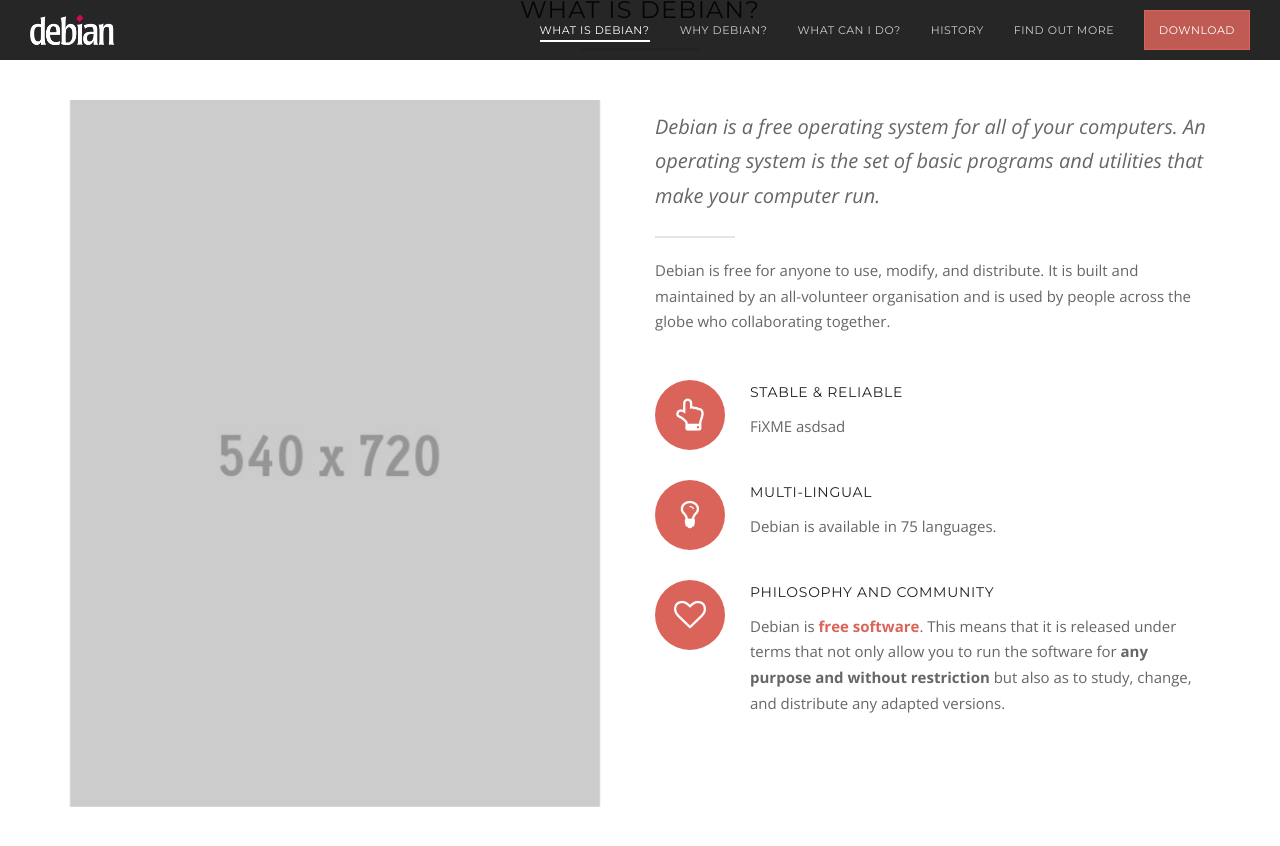
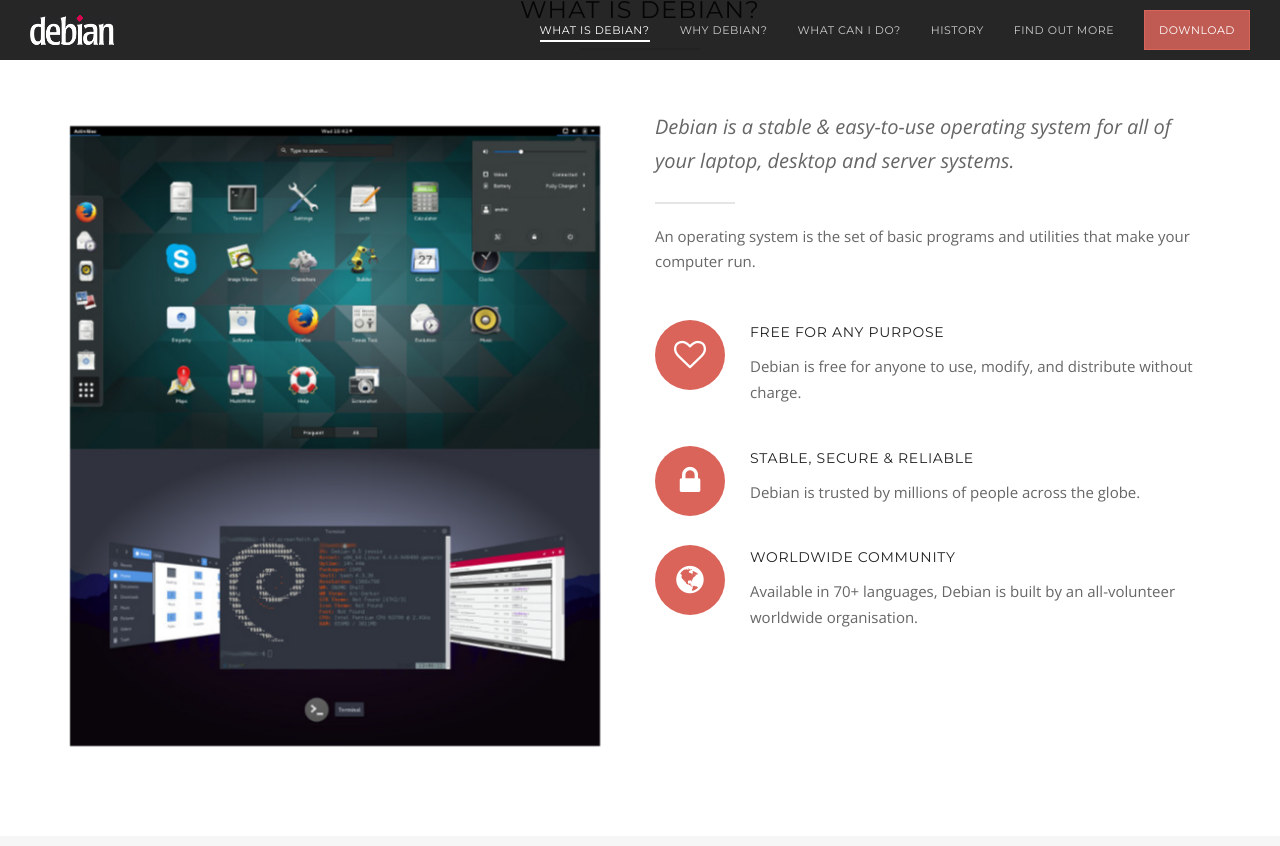
Before and after one commit to DeckOfPandas/getdebian.org, a Jekyll site: the page built from index.html, in a window 1280 px wide and 900 px high, scrolled down 1001 px. Shown: the top 846 px of the window. Built offline with Jekyll 4.4.1, drawn with Linux system fonts in a browser that asks for light colours; some of the changed text lies outside the part shown.

Commit message:
More updates

```diff
--- a/index.html
+++ b/index.html
@@ -87,7 +87,8 @@
                     <h1 class="hero-title">Get Debian</h1>
 
                     <p class="hero-tagline">
-                      Debian is a free and easy to use operating system for your laptop, desktop and server computers.
+                      Debian is a free and easy-to-use operating system for all
+                      your computer systems.
                     </p>
 
                   </div>
@@ -110,45 +111,42 @@
           <h2 class="section-heading text-center">What is Debian?</h2>
           <div class="about-row row">
             <div class="about-image col-md-6 hidden-xs" data-animation="fadeIn">
-              <img src="/images/contents/about.jpg?{{ site.time | date: '%s%N' }}" alt="Description Image">
+              <br>
+              <img src="/images/contents/about.jpg?{{ site.time | date: '%s%N' }}" alt="">
             </div>
 
             <div class="about-text col-md-6">
               <p class="lead">
-                Debian is a free operating system for all of your computers.
+                Debian is a stable &amp; easy-to-use operating system for
+                all of your laptop, desktop and server systems.
+              </p>
+              <p>
                 An operating system is the set of basic programs and utilities
                 that make your computer run.
-              </p>
-              <p>
-                Debian is free for anyone to use, modify, and distribute. It is
-                built and maintained by an all-volunteer organisation and is
-                used by people across the globe who collaborating together.
               </p>
 
               <ul class="icon-list">
                 <li>
-                  <span class="icon-list-icon fa fa-hand-o-up" data-animation="bounceIn"></span>
-                  <h4 class="icon-list-title">Stable &amp; reliable</h4>
+                  <span class="icon-list-icon fa fa-heart-o" data-animation="bounceIn"></span>
+                  <h4 class="icon-list-title">Free for any purpose</h4>
                   <p>
-                    FiXME asdsad
+                    Debian is free for anyone to use, modify, and distribute
+                    without charge.
                   </p>
                 </li>
                 <li>
-                  <span class="icon-list-icon fa fa-lightbulb-o" data-animation="bounceIn"></span>
-                  <h4 class="icon-list-title">Multi-lingual</h4>
+                  <span class="icon-list-icon fa fa-lock" data-animation="bounceIn"></span>
+                  <h4 class="icon-list-title">Stable, secure &amp; reliable</h4>
                   <p>
-                    Debian is available in 75 languages.
+                    Debian is trusted by millions of people across the globe.
                   </p>
                 </li>
                 <li>
-                  <span class="icon-list-icon fa fa-heart-o" data-animation="bounceIn"></span>
-                  <h4 class="icon-list-title">Philosophy and Community</h4>
+                  <span class="icon-list-icon fa fa-globe" data-animation="bounceIn"></span>
+                  <h4 class="icon-list-title">Worldwide community</h4>
                   <p>
-                    Debian is <a href="https://en.wikipedia.org/wiki/Free_software">free software</a>.
-                    This means that it is released under terms that not only allow
-                    you to run the software for <strong>any purpose and without
-                    restriction</strong> but also as to study, change, and distribute
-                    any adapted versions.
+                    Available in 70+ languages, Debian is built by an
+                    all-volunteer worldwide organisation.
                   </p>
                 </li>
               </ul>
```
Also changed, not shown: other parts of index.html (+6 -7 lines), images/contents/about.jpg.
